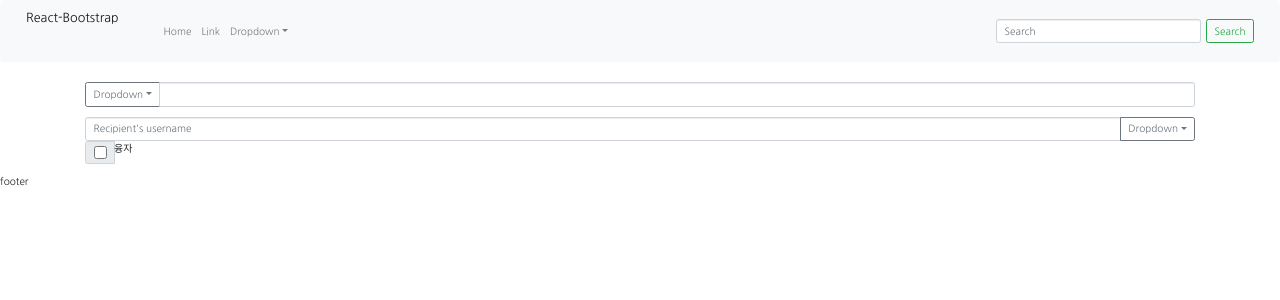
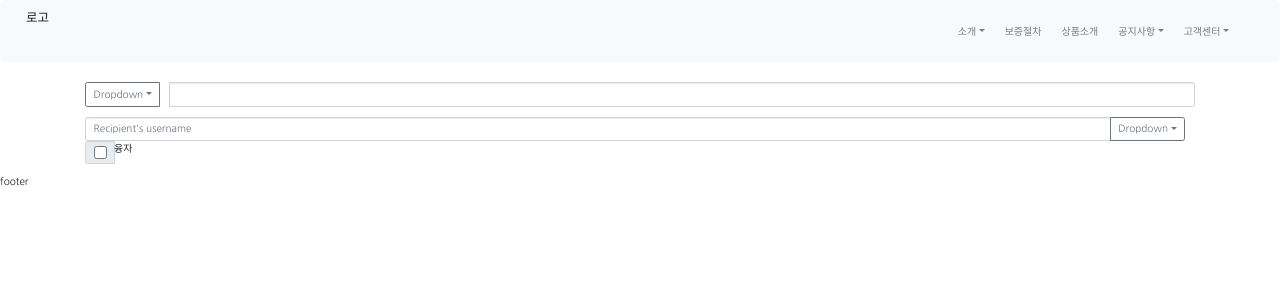
Before and after one commit to cohim/cosohim-hackathon, a React (Create React App) app: page /recommend in a window 1280 px wide. Shown: the top 300 px of the page. Built offline with nearby package versions, Linux system fonts and the light colour scheme.

Commit message:
header right align

```diff
--- a/src/layout/Header.js
+++ b/src/layout/Header.js
@@ -1,26 +1,33 @@
 import React from 'react'
-import { Navbar, Nav, Form, FormControl, Button, NavDropdown } from 'react-bootstrap'
+import { Navbar, Nav, NavDropdown, Form} from 'react-bootstrap'
 
 const Header = () => {
     return (
         <Navbar bg="light" expand="lg">
-        <Navbar.Brand href="#home">React-Bootstrap</Navbar.Brand>
+            <Navbar.Brand href="#home" img src="/2019/lib/image/img-gov-logo.png" alt="코힘">로고</Navbar.Brand>
             <Navbar.Toggle aria-controls="basic-navbar-nav" />
             <Navbar.Collapse id="basic-navbar-nav">
                 <Nav className="mr-auto">
-            <Nav.Link href="#home">Home</Nav.Link>
-            <Nav.Link href="#link">Link</Nav.Link>
-            <NavDropdown title="Dropdown" id="basic-nav-dropdown">
-                <NavDropdown.Item href="#action/3.1">Action</NavDropdown.Item>
-                <NavDropdown.Item href="#action/3.2">Another action</NavDropdown.Item>
-                <NavDropdown.Item href="#action/3.3">Something</NavDropdown.Item>
-                <NavDropdown.Divider />
-                <NavDropdown.Item href="#action/3.4">Separated link</NavDropdown.Item>
+                </Nav>
+                <Form inline>
+
+                <Nav className="mr-auto">
+                <NavDropdown title="소개" id="basic-nav-dropdown">
+                    <NavDropdown.Item href="#action/3.1">재단 소개</NavDropdown.Item>
+                    <NavDropdown.Item href="#action/3.2">이용 안내</NavDropdown.Item>
+                </NavDropdown>
+                <Nav.Link href="#link">보증절차</Nav.Link>
+                <Nav.Link href="#link">상품소개</Nav.Link>
+                <NavDropdown title="공지사항" id="basic-nav-dropdown">
+                    <NavDropdown.Item href="#action/3.1">공지사항</NavDropdown.Item>
+                    <NavDropdown.Item href="#action/3.2">보도자료</NavDropdown.Item>
+                </NavDropdown>
+                <NavDropdown title="고객센터" id="basic-nav-dropdown">
+                    <NavDropdown.Item href="#action/3.1">자주 하는 질문</NavDropdown.Item>
+                    <NavDropdown.Item href="#action/3.2">문의 작성</NavDropdown.Item>
+                    <NavDropdown.Item href="#action/3.3">문의 답변</NavDropdown.Item>
                 </NavDropdown>
                 </Nav>
-            <Form inline>
-            <FormControl type="text" placeholder="Search" className="mr-sm-2" />
-            <Button variant="outline-success">Search</Button>
                 </Form>
             </Navbar.Collapse>
         </Navbar>
--- a/src/style/layout.css
+++ b/src/style/layout.css
@@ -1,2 +1,9 @@
 
 /* header */
+
+.mr-auto, .dropdown-toggle, .nav-link, .collapse,#basic-navbar-nav{
+
+    justify-content: right;
+    float: right;
+    margin-right: 10px;
+}
```
Lines whose indentation alone changed are shown as unchanged.
